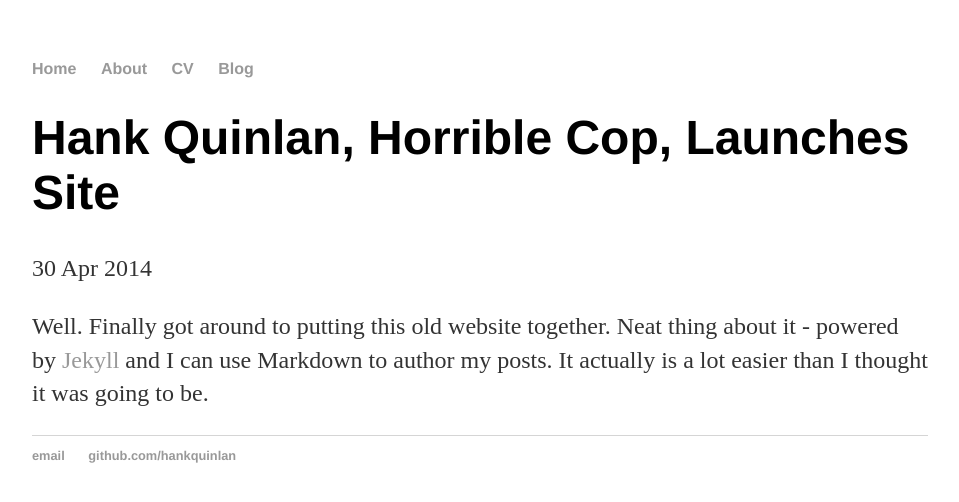
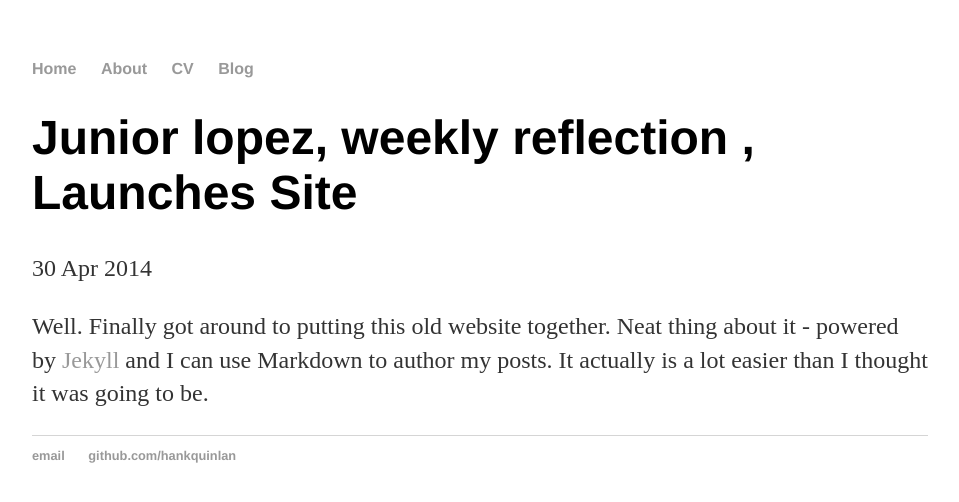
Before and after one commit to juniorlo/juniorlo.github.io, a Jekyll site: the page built from _posts/2014-04-30-hank-quinlan-site-launched.md, in a window 1280 px wide. Shown: the top 502 px of the page, without its empty margins (160-1119 px from the left). Built offline with Jekyll 4.4.1, drawn with Linux system fonts in a browser that asks for light colours.

Commit message:
Update 2014-04-30-hank-quinlan-site-launched.md

```diff
--- a/_posts/2014-04-30-hank-quinlan-site-launched.md
+++ b/_posts/2014-04-30-hank-quinlan-site-launched.md
@@ -1,6 +1,6 @@
 ---
 layout: post
-title: "Hank Quinlan, Horrible Cop, Launches Site"
+title: "Junior lopez,  weekly reflection , Launches Site"
 date: 2014-04-30
 ---
 
```
